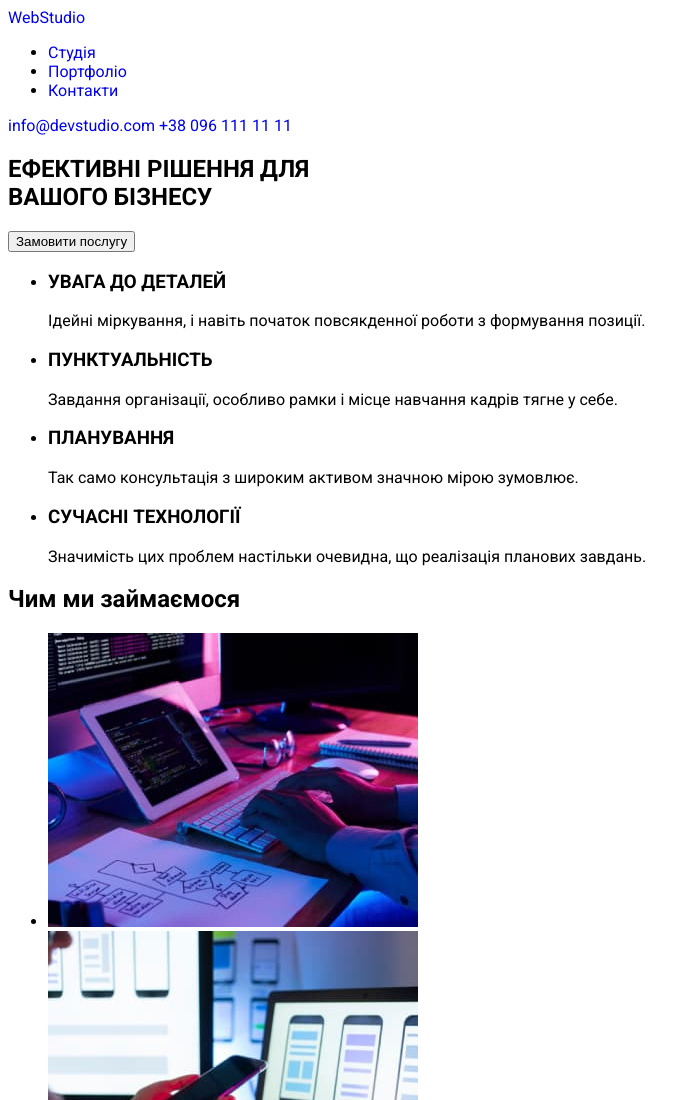
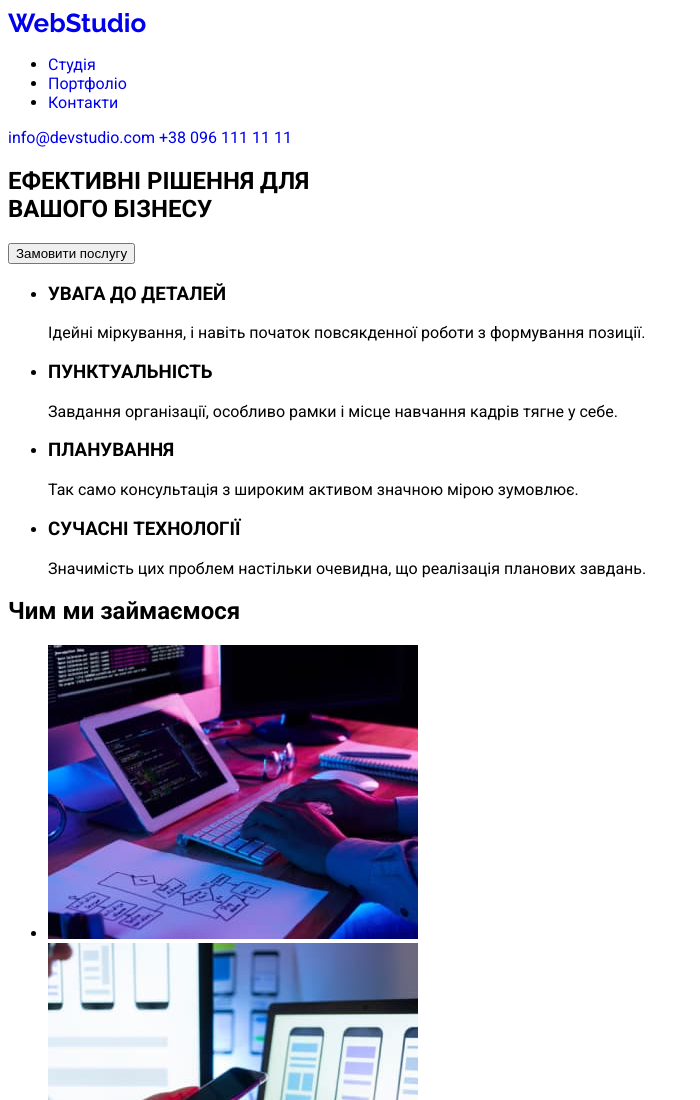
Before and after one commit to StepaniukYurii/goit-markup-hw-02, a plain HTML site: page index.html in a window 1280 px wide. Shown: the top 1100 px of the page, without its empty margins (0-700 px from the left). Drawn offline with Linux system fonts and the light colour scheme.

Commit message:
change fonts

```diff
--- a/css/style.css
+++ b/css/style.css
@@ -1,6 +1,13 @@
 body {
   font-family: "Roboto";
+  font-style: "Raleway";
 }
 a {
   text-decoration: none;
 }
+.webstudio-logo {
+  font-family: "raleway";
+  font-weight: 700;
+  font-size: 26px;
+  line-height: 31px;
+}
--- a/index.html
+++ b/index.html
@@ -16,7 +16,7 @@
 <body>
     <header>
         <nav>
-            <a href="#">WebStudio</a>
+            <a class="webstudio-logo" href="./index.html">WebStudio</a>
             <ul>
                 <li><a href="./index.html">Студія</a></li>
                 <li><a href="./portfolio.html">Портфоліо</a></li>
@@ -85,7 +85,7 @@
         </section>
     </main>
     <footer>
-        <a href="#">WebStudio</a>
+        <a class="" href="./index.html">WebStudio</a>
         <address>м. Київ, пр-т Лесі Українки, 26</address>
         <a href="mailto:info@devstudio.com">info@devstudio.com</a>
         <a href="tel:+380961111111">+38 096 111 11 11</a>
```
Also changed, not shown: portfolio.html (+2 -2 lines).
